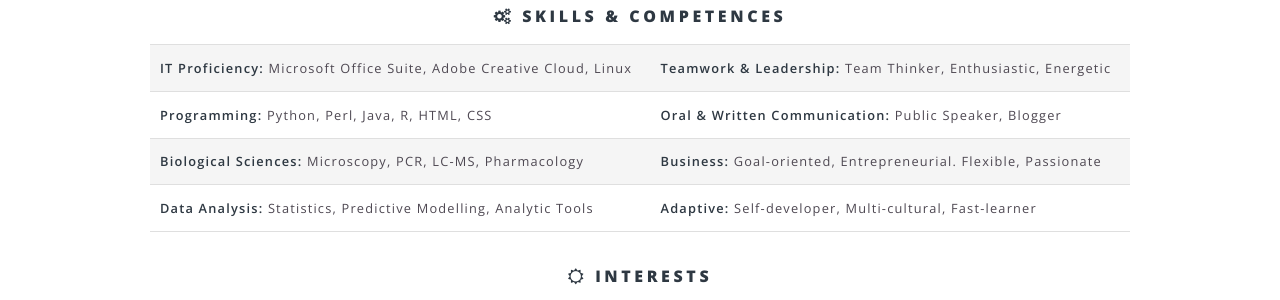
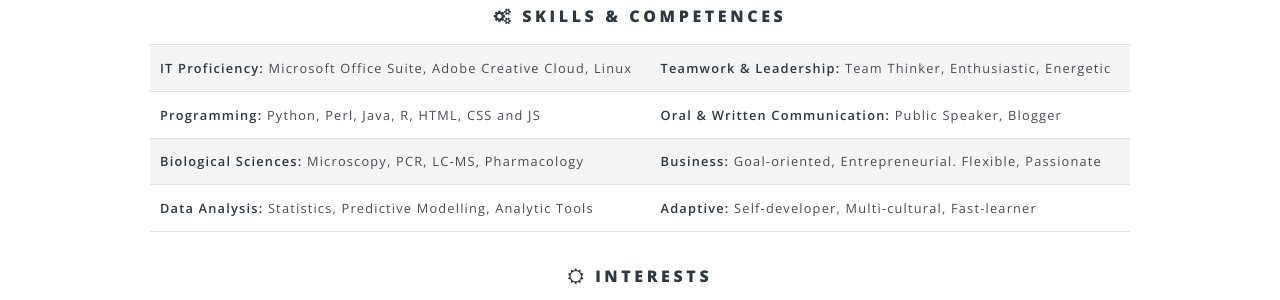
Before and after one commit to nickpettican/nickpettican.github.io, a Jekyll site: the page built from CV.html, in a window 1280 px wide and 900 px high, scrolled down 3133 px. Shown: the part 154-454 px from the top of the window. Built offline with Jekyll 4.4.1, drawn with Linux system fonts in a browser that asks for light colours.

Commit message:
updated info

```diff
--- a/CV.html
+++ b/CV.html
@@ -179,7 +179,7 @@
 				<td><b>Teamwork & Leadership:</b> Team Thinker, Enthusiastic, Energetic</td>
 			</tr>
 			<tr>
-				<td><b>Programming:</b> Python, Perl, Java, R, HTML, CSS</td>
+				<td><b>Programming:</b> Python, Perl, Java, R, HTML, CSS and JS</td>
 				<td><b>Oral & Written Communication:</b> Public Speaker, Blogger</td>
 			</tr>
 			<tr>
```
